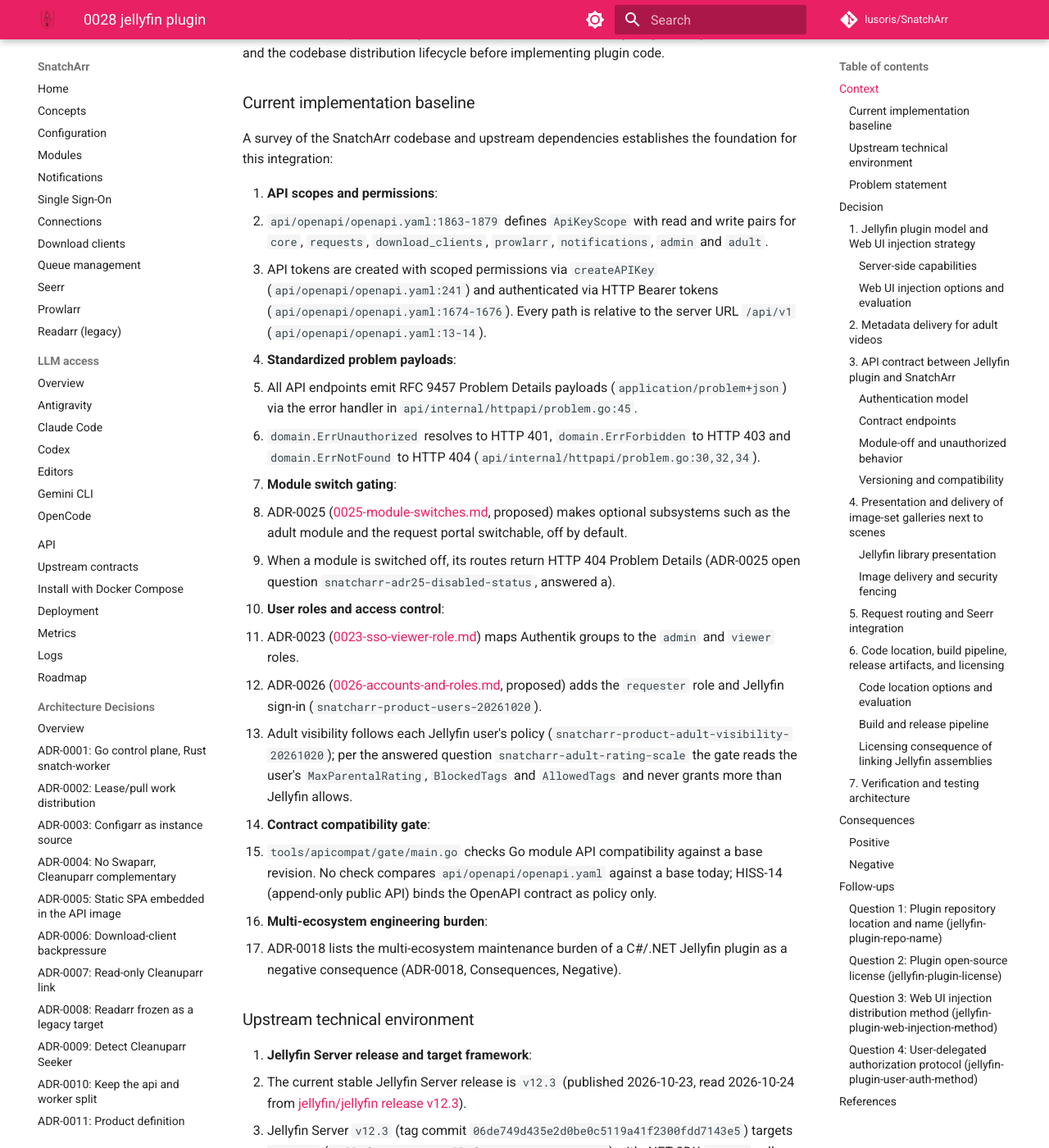
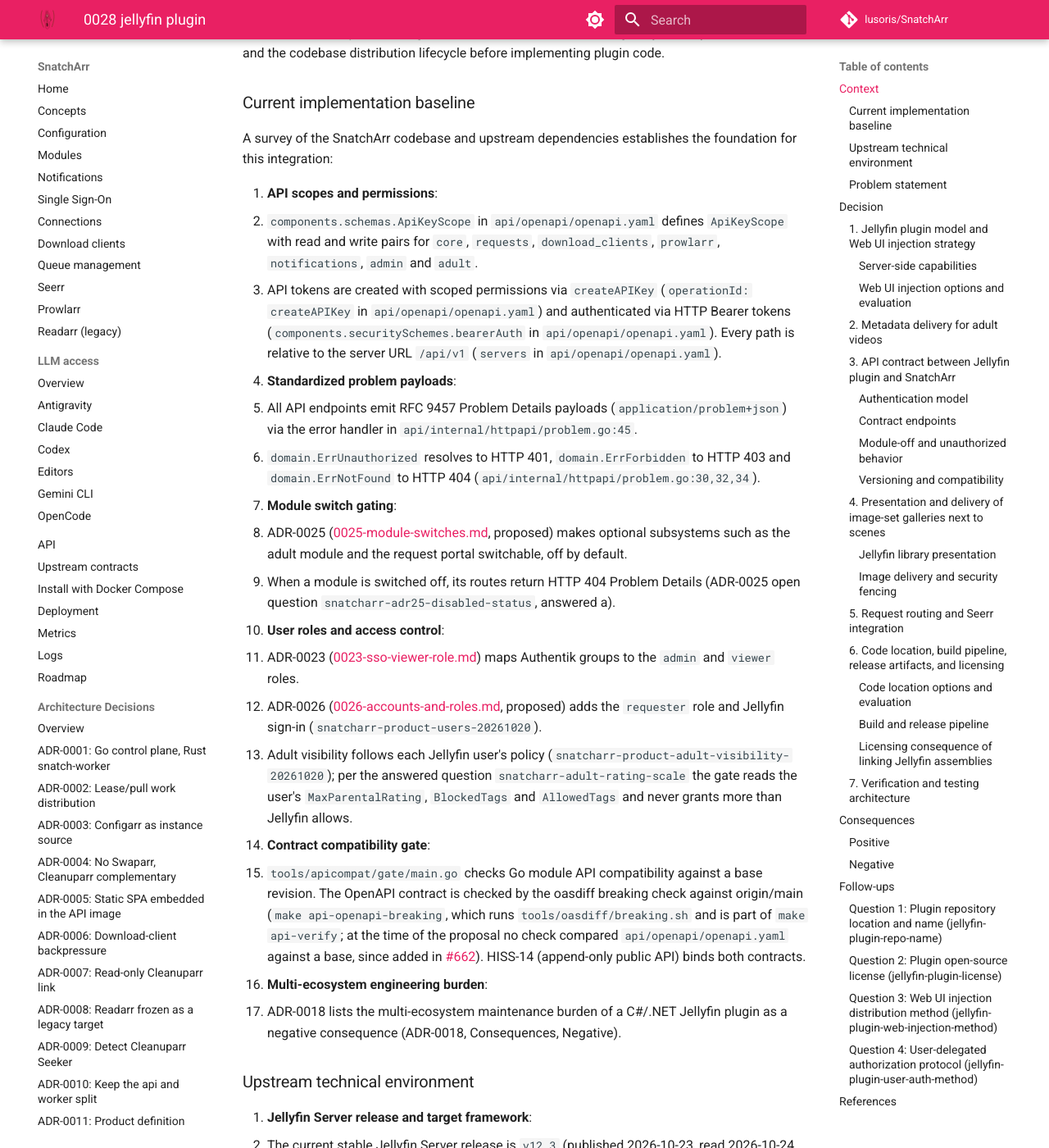
Before and after one commit to lusoris/SnatchArr, an MkDocs documentation site: the page built from docs/adr/0028-jellyfin-plugin.md, in a window 1280 px wide and 1400 px high, scrolled down 735 px. Shown: the whole window at 82% size. Built offline with MkDocs 1.6.1 and Material for MkDocs 9.7.7, drawn with Linux system fonts in a browser that asks for light colours; comment, search, counter and statistics services are not loaded; some of the changed text lies outside the part shown.

Commit message:
docs(adr): fix stale anchors and contradictions in ADR-0028 (#1028)
A post-merge review of #1026 found stale references and internal
contradictions in ADR-0028. This fixes them without changing any
decision:

- References to api/openapi/openapi.yaml cite schema, security scheme,
  operationId and servers names instead of line numbers.
- The baseline and the testing section name the oasdiff breaking
  check (make api-openapi-breaking, since #662) instead of calling it
  missing or a follow-up; the reference list keeps it separate from
  the Go compatibility gate.
- The licence consequence matches the consequence table, and the GUID
  sentence points at the manifest item below it.

Signed-off-by: lusoris <lusoris@proton.me>

```diff
--- a/docs/adr/0028-jellyfin-plugin.md
+++ b/docs/adr/0028-jellyfin-plugin.md
@@ -22,8 +22,8 @@
 A survey of the SnatchArr codebase and upstream dependencies establishes the foundation for this integration:
 
 1. **API scopes and permissions**:
-   - `api/openapi/openapi.yaml:1863-1879` defines `ApiKeyScope` with read and write pairs for `core`, `requests`, `download_clients`, `prowlarr`, `notifications`, `admin` and `adult`.
-   - API tokens are created with scoped permissions via `createAPIKey` (`api/openapi/openapi.yaml:241`) and authenticated via HTTP Bearer tokens (`api/openapi/openapi.yaml:1674-1676`). Every path is relative to the server URL `/api/v1` (`api/openapi/openapi.yaml:13-14`).
+   - `components.schemas.ApiKeyScope` in `api/openapi/openapi.yaml` defines `ApiKeyScope` with read and write pairs for `core`, `requests`, `download_clients`, `prowlarr`, `notifications`, `admin` and `adult`.
+   - API tokens are created with scoped permissions via `createAPIKey` (`operationId: createAPIKey` in `api/openapi/openapi.yaml`) and authenticated via HTTP Bearer tokens (`components.securitySchemes.bearerAuth` in `api/openapi/openapi.yaml`). Every path is relative to the server URL `/api/v1` (`servers` in `api/openapi/openapi.yaml`).
 2. **Standardized problem payloads**:
    - All API endpoints emit RFC 9457 Problem Details payloads (`application/problem+json`) via the error handler in `api/internal/httpapi/problem.go:45`.
    - `domain.ErrUnauthorized` resolves to HTTP 401, `domain.ErrForbidden` to HTTP 403 and `domain.ErrNotFound` to HTTP 404 (`api/internal/httpapi/problem.go:30,32,34`).
@@ -35,7 +35,7 @@
    - ADR-0026 ([0026-accounts-and-roles.md](0026-accounts-and-roles.md), proposed) adds the `requester` role and Jellyfin sign-in (`snatcharr-product-users-20261020`).
    - Adult visibility follows each Jellyfin user's policy (`snatcharr-product-adult-visibility-20261020`); per the answered question `snatcharr-adult-rating-scale` the gate reads the user's `MaxParentalRating`, `BlockedTags` and `AllowedTags` and never grants more than Jellyfin allows.
 5. **Contract compatibility gate**:
-   - `tools/apicompat/gate/main.go` checks Go module API compatibility against a base revision. No check compares `api/openapi/openapi.yaml` against a base today; HISS-14 (append-only public API) binds the OpenAPI contract as policy only.
+   - `tools/apicompat/gate/main.go` checks Go module API compatibility against a base revision. The OpenAPI contract is checked by the oasdiff breaking check against origin/main (`make api-openapi-breaking`, which runs `tools/oasdiff/breaking.sh` and is part of `make api-verify`; at the time of the proposal no check compared `api/openapi/openapi.yaml` against a base, since added in [#662](https://github.com/lusoris/SnatchArr/pull/662)). HISS-14 (append-only public API) binds both contracts.
 6. **Multi-ecosystem engineering burden**:
    - ADR-0018 lists the multi-ecosystem maintenance burden of a C#/.NET Jellyfin plugin as a negative consequence (ADR-0018, Consequences, Negative).
 
@@ -235,8 +235,8 @@
 
 #### Versioning and compatibility
 
-1. Contract changes in `api/openapi/openapi.yaml` follow HISS-14 (append-only). An OpenAPI diff check against the base revision is a follow-up; the Go gate `tools/apicompat/gate/main.go` does not read the OpenAPI file.
-2. During initialization, the plugin calls `GET /api/v1/system/status` and reads `version` (`SystemStatus`, `api/openapi/openapi.yaml:1759`); a list of active modules is a proposed addition to that schema. If the major version differs or required capabilities are absent, the plugin logs an administrative warning and enters a degraded fallback mode (disabling advanced features while maintaining existing cached metadata).
+1. Contract changes in `api/openapi/openapi.yaml` follow HISS-14 (append-only). OpenAPI changes are checked by the oasdiff breaking check (`make api-openapi-breaking`, which runs `tools/oasdiff/breaking.sh`, part of `make api-verify`; CI job `api-openapi` compares with the pull request base); the Go gate `tools/apicompat/gate/main.go` does not read the OpenAPI file.
+2. During initialization, the plugin calls `GET /api/v1/system/status` and reads `version` (`components.schemas.SystemStatus` in `api/openapi/openapi.yaml`); a list of active modules is a proposed addition to that schema. If the major version differs or required capabilities are absent, the plugin logs an administrative warning and enters a degraded fallback mode (disabling advanced features while maintaining existing cached metadata).
 
 ### 4. Presentation and delivery of image-set galleries next to scenes
 
@@ -295,7 +295,7 @@
 | **Option 6B: Dedicated repository `lusoris/jellyfin-plugin-snatcharr` (Recommended)** | Dedicated repository under the `lusoris` GitHub organization. | Clean separation of C# build tooling, independent release cadence, isolated GPL licensing boundary, standard Jellyfin plugin manifest hosting. Requires multi-repo issue tracking. | **Adopted**. Standard Jellyfin community practice. |
 | **Option 6C: Multi-client companion plugins repository** | Combined repository for all future media server plugins (Jellyfin, Plex, Emby). | Premature abstraction before other platform plugins exist. | Rejected. |
 
-The repository was created as `lusoris/jellyfin-plugin-snatcharr` beside SnatchArr, with fleet adoption, after the licence answer (per answered question `snatcharr-jellyfin-plugin-repo-name`). On 2026-11-01 it moved to [`jellysin/plugin-snatcharr`](https://github.com/jellysin/plugin-snatcharr) in the jellysin organisation, which hosts the fleet's Jellyfin plugins and the [`jellysin/repo`](https://github.com/jellysin/repo) plugin catalogue; the old address redirects. Its rulesets and licence moved with it. Releases follow the jellysin release flow: [`.github/workflows/release-please.yml`](https://github.com/jellysin/plugin-snatcharr/blob/main/.github/workflows/release-please.yml) calls `jellysin/release-helper` on the job token, adopted in [jellysin/plugin-snatcharr#12](https://github.com/jellysin/plugin-snatcharr/pull/12). The plugin GUID above stays unchanged.
+The repository was created as `lusoris/jellyfin-plugin-snatcharr` beside SnatchArr, with fleet adoption, after the licence answer (per answered question `snatcharr-jellyfin-plugin-repo-name`). On 2026-11-01 it moved to [`jellysin/plugin-snatcharr`](https://github.com/jellysin/plugin-snatcharr) in the jellysin organisation, which hosts the fleet's Jellyfin plugins and the [`jellysin/repo`](https://github.com/jellysin/repo) plugin catalogue; the old address redirects. Its rulesets and licence moved with it. Releases follow the jellysin release flow: [`.github/workflows/release-please.yml`](https://github.com/jellysin/plugin-snatcharr/blob/main/.github/workflows/release-please.yml) calls `jellysin/release-helper` on the job token, adopted in [jellysin/plugin-snatcharr#12](https://github.com/jellysin/plugin-snatcharr/pull/12). The plugin GUID in the manifest item below stays unchanged.
 
 #### Build and release pipeline
 
@@ -332,7 +332,7 @@
 #### Licensing consequence of linking Jellyfin assemblies
 
 - **Legal fact**: Jellyfin Server is licensed under GPLv2 ([LICENSE](https://raw.githubusercontent.com/jellyfin/jellyfin/v12.3/LICENSE)) and Jellyfin Plugin Template is licensed under GPLv3 ([LICENSE](https://raw.githubusercontent.com/jellyfin/jellyfin-plugin-template/master/LICENSE)). Compiling a C# plugin requires linking against `Jellyfin.Controller`, `Jellyfin.Model`, `MediaBrowser.Controller`, and `MediaBrowser.Model`.
-- **Consequence**: Under the Free Software Foundation's reading of the GPL, dynamic linking against GPL libraries forms a combined work, so the plugin licence must be one under which that combination can be distributed. Per answered question `snatcharr-jellyfin-plugin-license`, the plugin carries `GPL-3.0-or-later`, matching `jellyfin/jellyfin-plugin-template`; recorded as a named exception to the fleet EUPL-1.2 own-code rule, reason: combined work with GPL Jellyfin assemblies; REUSE headers and the template's licence notice are carried. Template code may now be used with its notice. SnatchArr core stays EUPL-1.2.
+- **Consequence**: Under the Free Software Foundation's reading of the GPL, dynamic linking against GPL libraries forms a combined work, so the plugin licence must be one under which that combination can be distributed. Per answered question `snatcharr-jellyfin-plugin-license`, the plugin carries `GPL-3.0-or-later`, matching `jellyfin/jellyfin-plugin-template`; a named exception to the fleet EUPL-1.2 own-code rule, recorded in the plugin repository's licence section rather than the fleet exception list (see consequence table), reason: combined work with GPL Jellyfin assemblies; REUSE headers and the template's licence notice are carried. Template code may now be used with its notice. SnatchArr core stays EUPL-1.2.
 - **Separation benefit**: Housing the plugin in a dedicated repository `jellysin/plugin-snatcharr` (`Option 6B`) ensures that Jellyfin's GPL copyleft boundary remains strictly confined to the C# plugin repository and does not cross into SnatchArr's EUPL-1.2/MIT core repository.
 
 ### 7. Verification and testing architecture
@@ -346,7 +346,7 @@
 2. **Contract tests against SnatchArr OpenAPI**:
    - Automated tests run against a mock HTTP server or schema validator generated from `api/openapi/openapi.yaml`.
    - Asserts that all endpoints, request bodies, query parameters, and RFC 9457 Problem Details responses match SnatchArr's published API contract.
-   - Changes in `api/openapi/openapi.yaml` are checked by the OpenAPI diff follow-up (HISS-14); the Go gate does not cover them.
+   - Changes in `api/openapi/openapi.yaml` are checked by the oasdiff breaking check (`make api-openapi-breaking`); the Go gate does not cover them.
 3. **Planted negative security case**:
    - **Scenario**: A Jellyfin user without adult media privileges (restricted by Jellyfin user group membership or parental age rating per `snatcharr-product-adult-visibility-20261020`) attempts to view an adult scene gallery or request an adult title via the plugin.
    - **Expected behavior**: The plugin and SnatchArr API refuse the request, returning an RFC 9457 HTTP 404 Problem Details response (`application/problem+json`). Zero metadata, images, or scene existence cues are returned.
@@ -456,6 +456,7 @@
 - [ADR-0018: Product front door of the media stack](0018-product-front-door.md).
 - [ADR-0023: Roles from single sign-on groups](0023-sso-viewer-role.md).
 - [ADR-0025: Architecture and mechanism of optional module switches](0025-module-switches.md).
-- `api/openapi/openapi.yaml:1863-1880`: `ApiKeyScope` enum definitions.
+- `components.schemas.ApiKeyScope` in `api/openapi/openapi.yaml`: `ApiKeyScope` enum definitions.
 - `api/internal/httpapi/problem.go:34,45-48`: Centralized RFC 9457 Problem Details error handler.
-- `tools/apicompat/gate/main.go:1-30`: Go and OpenAPI public contract compatibility gate.
+- `tools/apicompat/gate/main.go:1-30`: Go API compatibility gate.
+- `tools/oasdiff/breaking.sh`: OpenAPI breaking check against origin/main.
```
